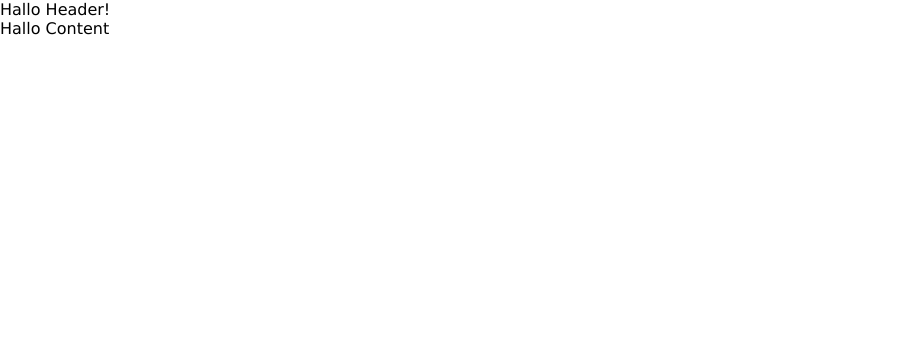
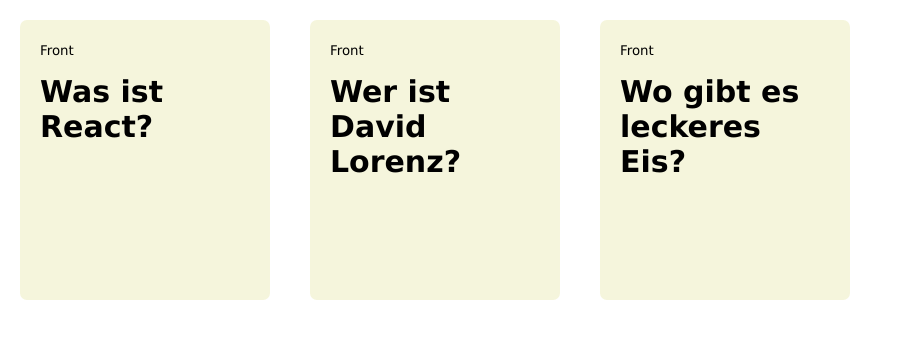
Before and after one commit to LinkedInLearning/react-esst-3161772, a React (Create React App) app: page / in a window 1280 px wide. Shown: the top 338 px of the page, without its empty margins (0-912 px from the left). Built offline with nearby package versions, Linux system fonts and the light colour scheme.

Commit message:
memo cards

```diff
--- a/src/components/App.jsx
+++ b/src/components/App.jsx
@@ -1,12 +1,22 @@
 import React from "react";
 import "../styles/global.scss";
+import { MemoCard } from "./MemoCard";
 
 export function App() {
   return (
     <>
-      <header>Hallo Header!</header>
-
-      <main>Hallo Content</main>
+      <MemoCard
+        front="Was ist React?"
+        back="Ein universelles JavaScript Framework"
+      />
+      <MemoCard
+        front="Wer ist David Lorenz?"
+        back="Eine Person die gerne mit React arbeitet"
+      />
+      <MemoCard
+        front="Wo gibt es leckeres Eis?"
+        back="Einfach gefrorene Früchte in den Mixer! Ergo: Zuhause!"
+      />
     </>
   );
 }
--- /dev/null
+++ b/src/components/MemoCard.jsx
@@ -0,0 +1,24 @@
+import { useState } from "react";
+import styles from "../styles/MemoCard.module.scss";
+
+export function MemoCard(props) {
+  const [showBack, setShowBack] = useState(false);
+  const { front, back } = props;
+
+  const toggle = () => setShowBack(!showBack);
+
+  return (
+    <div className={styles.card} onClick={toggle}>
+      <small>{showBack ? "Back" : "Front"}</small>
+
+      {!showBack && (
+        <strong className={styles.cardQuestion}>
+          {front}
+        </strong>
+      )}
+      {showBack && (
+        <p className={styles.cardAnswer}>{back}</p>
+      )}
+    </div>
+  );
+}
--- /dev/null
+++ b/src/styles/MemoCard.module.scss
@@ -0,0 +1,28 @@
+.card {
+  background: beige;
+  width: 250px;
+  height: 280px;
+  margin: 20px;
+  padding: 20px;
+  border-radius: 7px;
+  display: inline-block;
+  box-sizing: border-box;
+  overflow: hidden;
+
+  p:last-child {
+    margin-bottom: 0;
+  }
+
+  &Question {
+    display: block;
+    font-size: 30px;
+    padding-top: 15px;
+  }
+
+  &Answer {
+    margin: 0;
+    font-size: 21px;
+    font-style: italic;
+    padding-top: 15px;
+  }
+}
```
Also changed, not shown: 2 other files (tests, documents, lock files or other folders).
